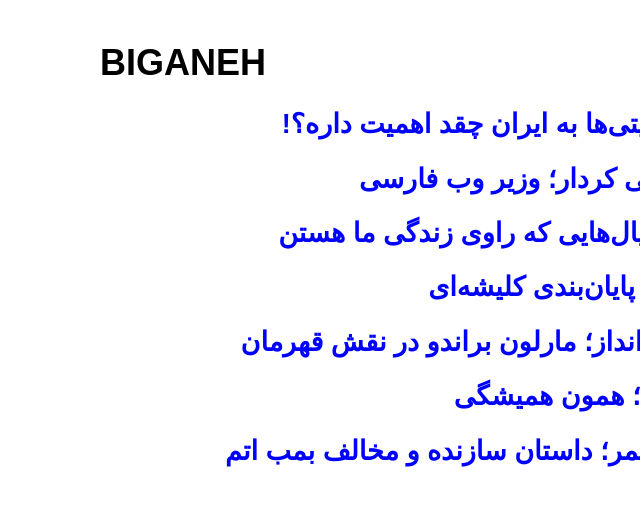
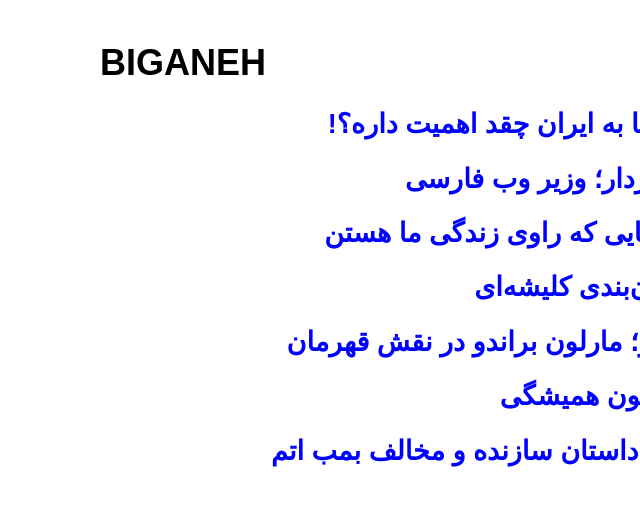
Before and after one commit to darkblog/darkblog.github.io, a Jekyll site: the page built from index.html, in a window 1280 px wide. Shown: the top 506 px of the page, without its empty margins (640-1280 px from the left). Built offline with Jekyll 4.4.1, drawn with Linux system fonts in a browser that asks for light colours.

Commit message:
Update index.html

```diff
--- a/index.html
+++ b/index.html
@@ -8,7 +8,7 @@
 <title>BIGANEH</title>
 <meta name="description" content="BIGANEH">
 <meta name="viewport" content="width=device-width">
-<style>body{font-family:sans-serif;font-size:large;font-weight:bold;margin:auto;padding:1em;max-width:90%}a{text-decoration:none;color:blue}h1{text-align:center}</style>
+<style>body{font-family:sans-serif;font-size:large;font-weight:bold;margin:auto;padding:1em}a{text-decoration:none;color:blue}h1{text-align:center}</style>
 </head>
 <body>
 <h1>BIGANEH</h1>
```
